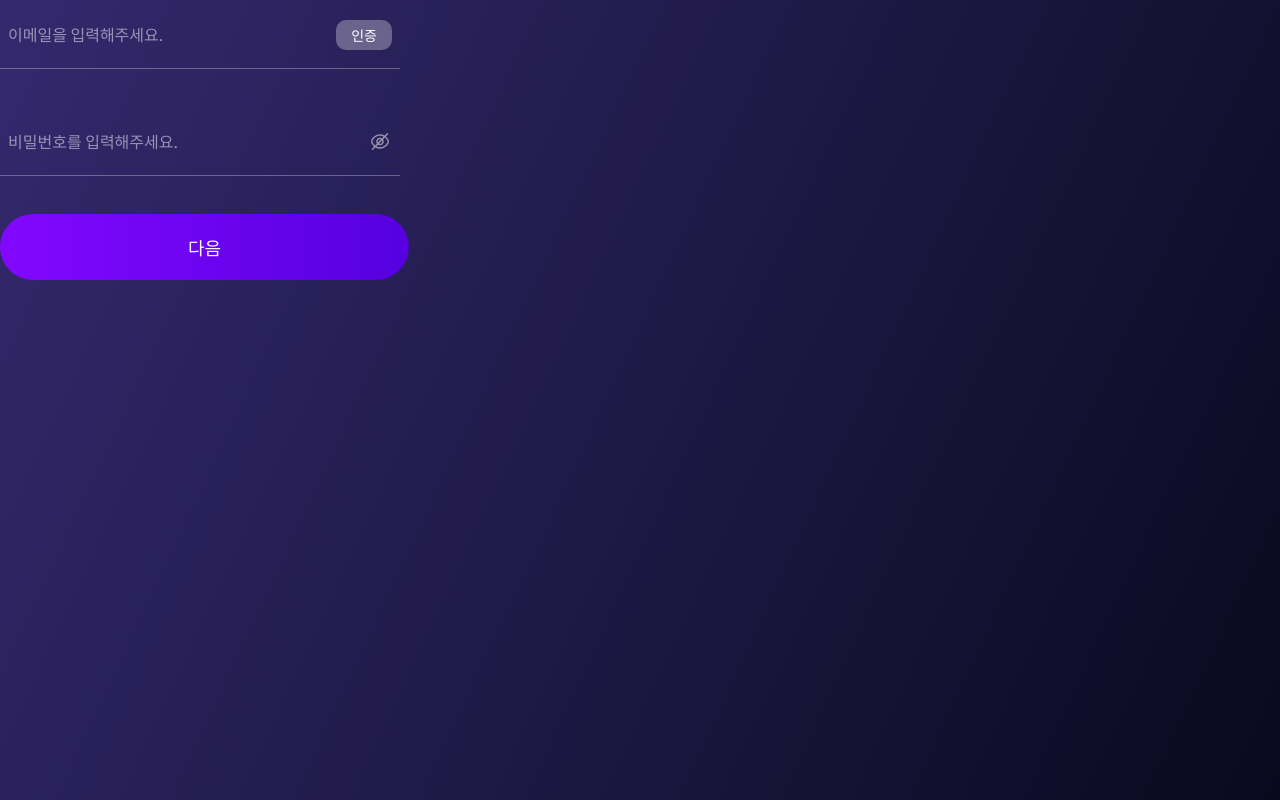
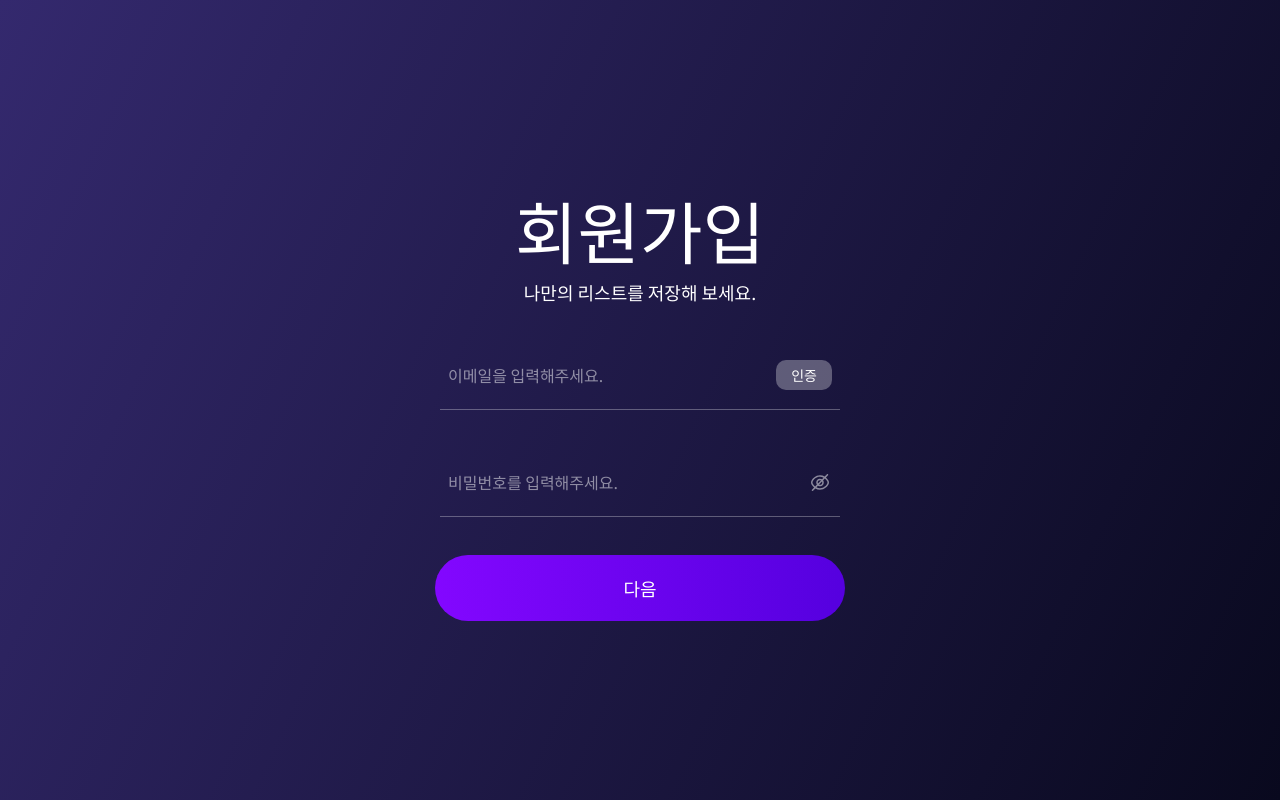
Before and after one commit to FRONT-END-BOOTCAMP-PULS-4/Jackpot_Plug, a Next.js app: page /join in a window 1280 px wide. Built offline with nearby package versions, Linux system fonts and the light colour scheme; no server answers.

Commit message:
feat: 회원가입 사진, 닉네임 구현

```diff
--- a/app/(sign)/join/page.tsx
+++ b/app/(sign)/join/page.tsx
@@ -1,6 +1,6 @@
 "use client";
 
-import { useState } from "react";
+import { useState, useRef, useMemo } from "react";
 import { supabase } from "../../lib/supabase";
 import { SignupRequestDto } from "../../../application/usecases/member/dto/SignupRequestDto";
 import { EmailVerificationDto } from "../../../application/usecases/member/dto/EmailVerificationDto";
@@ -10,7 +10,7 @@ import { SendVerificationCodeUseCase } from "../../../application/usecases/membe
 import EmailInput from "../../components/input/EmailInput";
 import PasswordInput from "../../components/input/PasswordInput";
 import TextInput from "../../components/input/TextInput";
-import Toast from "../../components/toast/Toast";
+import Title from "../../(anon)/components/title/Title";
 
 import { RoundBtn, ProfileImgBtn } from "../../components/button/Buttons";
 import { useToast } from "@/hooks/useToast";
@@ -18,11 +18,9 @@ import { useToast } from "@/hooks/useToast";
 export default function JoinForm() {
   const [email, setEmail] = useState(""); // 사용자가 입력한 이메일
   const [checkNum, setCheckNum] = useState(""); // 생성된 인증번호
-  const [userCode, setUserCode] = useState(""); // 사용자가 입력한 인증번호
   const [password, setPassword] = useState(""); // 사용자가 입력한 비밀번호
   const [isVerified, setIsVerified] = useState(false); // 인증이 되었는지 유무
   const [passCheck, setPassCheck] = useState(false);
-  const [isCodeSent, setIsCodeSent] = useState(false); // 메인 전송 성공, 실패 여부
   const [showProfileForm, setShowProfileForm] = useState(false);
   const [profileName, setProfileName] = useState("");
   const [profileImage, setProfileImage] = useState<File | null>(null);
@@ -39,7 +37,6 @@ export default function JoinForm() {
 
     try {
       const res = await sendVerificationCodeUseCase.execute(verificationDto);
-      setIsCodeSent(true);
       showToast(res.message, 2000);
     } catch (error) {
       if (error instanceof Error) {
@@ -86,22 +83,64 @@ export default function JoinForm() {
 
     try {
       await registerMemberUseCase.execute(signupRequestDto);
-      alert("회원가입이 완료되었습니다!");
+      showToast("회원가입이 완료되었습니다!", 2000);
     } catch (error) {
       if (error instanceof Error) {
         alert(error.message);
       } else {
-        alert("회원가입 중 알 수 없는 오류가 발생했습니다");
+        showToast("회원가입 중 알 수 없는 오류가 발생했습니다", 2000);
       }
     }
   };
 
+  const fileInputRef = useRef<HTMLInputElement | null>(null);
+
+  // 이미지 선택 시 호출
+  const handleImageSelect = (e: React.ChangeEvent<HTMLInputElement>) => {
+    const file = e.target.files?.[0];
+    if (file) {
+      setProfileImage(file);
+    }
+  };
+
+  // 버튼 클릭 시 숨겨진 input 열기
+  const handleProfileImgBtnClick = () => {
+    fileInputRef.current?.click();
+  };
+
+  // ProfileImgBtn 최적화 - 렌더링 불필요한 경우 렌더링 방지
+  const memoizedProfileImgBtn = useMemo(() => {
+    return (
+      <ProfileImgBtn
+        image={profileImage ? URL.createObjectURL(profileImage) : undefined}
+        onClick={handleProfileImgBtnClick}
+      />
+    );
+  }, [profileImage]); // profileImage만 변경될 때에만 업데이트
+
   return (
-    <div>
-      <div id="toast-root" />
-      <Toast />
+    <section
+      style={{
+        display: "flex",
+        flexDirection: "column",
+        alignItems: "center",
+        justifyContent: "center",
+        minHeight: "100vh", // 화면 세로 중앙 정렬용
+      }}
+    >
       {!showProfileForm ? (
-        <>
+        <div
+          style={{
+            display: "flex",
+            flexDirection: "column",
+            alignItems: "center",
+          }}
+        >
+          <Title
+            isSmall={false}
+            titleText="회원가입"
+            descriptionText="나만의 리스트를 저장해 보세요."
+          />
           <EmailInput
             email={email}
             setEmail={setEmail}
@@ -111,7 +150,7 @@ export default function JoinForm() {
           />
           <PasswordInput
             password={password}
-            setPassword={setPassword}
+            setPass={setPassword}
             setPassCheck={setPassCheck}
           />
           <RoundBtn
@@ -124,41 +163,41 @@ export default function JoinForm() {
                 : () => showToast("모든 항목을 입력해주세요.", 2000)
             }
           />
-        </>
+        </div>
       ) : (
-        <>
-          <ProfileImgBtn />
+        <div
+          style={{
+            display: "flex",
+            flexDirection: "column",
+            alignItems: "center",
+          }}
+        >
+          <Title
+            isSmall={false}
+            titleText="프로필 설정"
+            descriptionText="나중에 언제든지 변경할 수 있어요."
+          />
+          {memoizedProfileImgBtn}
+          <input
+            type="file"
+            accept="image/*"
+            ref={fileInputRef}
+            style={{ display: "none" }}
+            onChange={handleImageSelect}
+          />
           <TextInput
             placeholder="닉네임을 2~10자 이내로 입력해주세요."
             label="닉네임"
+            setProfileName={setProfileName}
           />
           <RoundBtn
             text="시작하기"
             size="lg"
             color="accent"
-            onClick={() => setShowProfileForm(true)}
+            onClick={handleRegister}
           />
-          {/* <label>프로필 사진</label>
-          <input
-            type="file"
-            accept="image/*"
-            onChange={(e) => {
-              const file = e.target.files?.[0];
-              if (file) setProfileImage(file);
-            }}
-          />
-          {profileImage && (
-            <img src={URL.createObjectURL(profileImage)} alt="preview" />
-          )}
-          <input
-            type="text"
-            placeholder="프로필 이름"
-            value={profileName}
-            onChange={(e) => setProfileName(e.target.value)}
-          />
-          <button onClick={handleRegister}>회원가입</button> */}
-        </>
+        </div>
       )}
-    </div>
+    </section>
   );
 }
--- /dev/null
+++ b/app/(sign)/layout.tsx
@@ -0,0 +1,21 @@
+import Toast from "../components/toast/Toast";
+
+import { LayoutProps } from "../layout";
+
+export default function signLayout({ children }: LayoutProps) {
+  return (
+    <div
+      style={{
+        display: "flex",
+        justifyContent: "center",
+        alignItems: "center",
+        flexDirection: "column",
+        height: "100vh",
+      }}
+    >
+      <div id="toast-root" />
+      <Toast />
+      <main>{children}</main>
+    </div>
+  );
+}
--- a/app/components/button/Buttons.module.scss
+++ b/app/components/button/Buttons.module.scss
@@ -74,9 +74,10 @@
 /* ProfileImgBtn */
 .profileImgBtn {
   position: relative;
-  padding: 88px 88px;
+  padding: 88px;
   border-radius: 50%;
   background: #87879f;
+  display: flex;
 
   &:before {
     @include before(40px, 40px, "/assets/icons/profile.svg", 40px 40px);
--- a/app/components/input/InputField.module.scss
+++ b/app/components/input/InputField.module.scss
@@ -3,6 +3,8 @@
 
 .input_container {
   margin-bottom: 38px;
+  width: 100%; // 추가
+  max-width: 400px;
 }
 
 .input_field {
--- a/app/components/input/PasswordInput.tsx
+++ b/app/components/input/PasswordInput.tsx
@@ -5,9 +5,9 @@ import { MessageProps, ButtonProps, LabelProps } from "./types";
 import { IconBtn } from "../button/Buttons";
 
 interface PasswordInputProps extends MessageProps, ButtonProps, LabelProps {
-  password: string; // 부모로부터 받은 상태
-  setPassword: (email: string) => void; // 상태 업데이트 콜백
-  setPassCheck: (passcheck: boolean) => void;
+  password: string;
+  setPass?: (email: string) => void;
+  setPassCheck?: (passcheck: boolean) => void;
 }
 
 export default function PasswordInput({
@@ -18,10 +18,10 @@ export default function PasswordInput({
   label = "비밀번호",
   labelHidden = true,
   id = "password_input",
-  password,
-  setPassword,
+  setPass,
   setPassCheck,
 }: PasswordInputProps) {
+  const [password, setPassword] = useState("");
   const [isError, setIsError] = useState(false);
   const [pwVisible, setPwVisible] = useState(false);
   const [isTouched, setIsTouched] = useState(false);
@@ -44,6 +44,7 @@ export default function PasswordInput({
   const handlePasswordChange = (e: ChangeEvent<HTMLInputElement>) => {
     const value = e.target.value;
     setPassword(value);
+    setPass?.(value);
 
     if (!isTouched && value) {
       setIsTouched(true);
@@ -54,9 +55,9 @@ export default function PasswordInput({
       setIsError(!isValid);
 
       if (isValid) {
-        setPassCheck(true);
+        setPassCheck?.(true);
       } else {
-        setPassCheck(false);
+        setPassCheck?.(false);
       }
     }
   };
--- a/app/components/input/TextInput.tsx
+++ b/app/components/input/TextInput.tsx
@@ -6,12 +6,14 @@ import styles from "./InputField.module.scss";
 
 interface TextInputPorps extends PlaceholderProps, LabelProps {
   maxLength?: number;
+  setProfileName?: (value: string) => void;
 }
 
 export default function TextInput({
   placeholder,
   label,
   maxLength = 10,
+  setProfileName
 }: TextInputPorps) {
   const [text, setText] = useState("");
 
@@ -20,6 +22,7 @@ export default function TextInput({
 
     if (value.length <= maxLength) {
       setText(value);
+      setProfileName?.(value);
     }
   };
 
```
